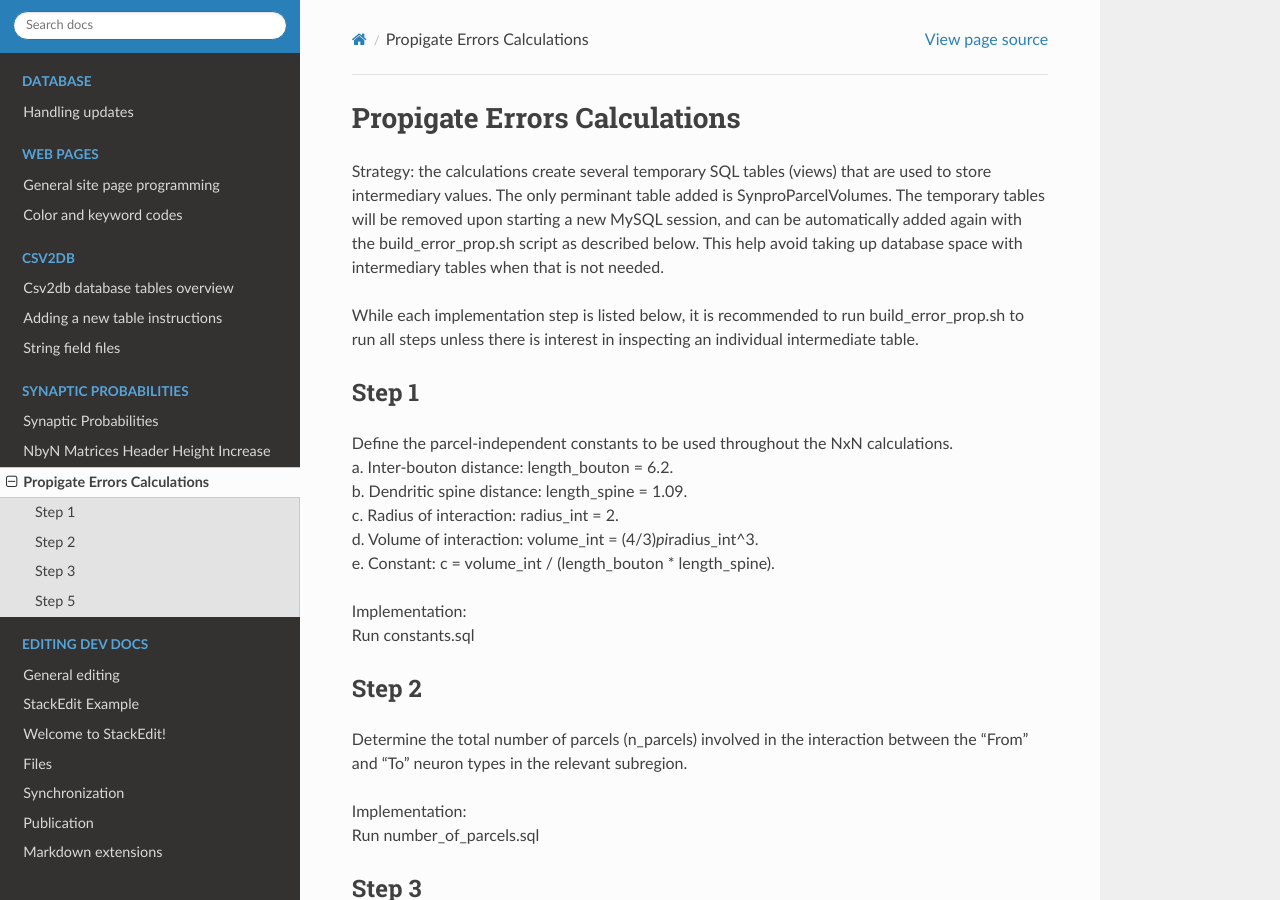
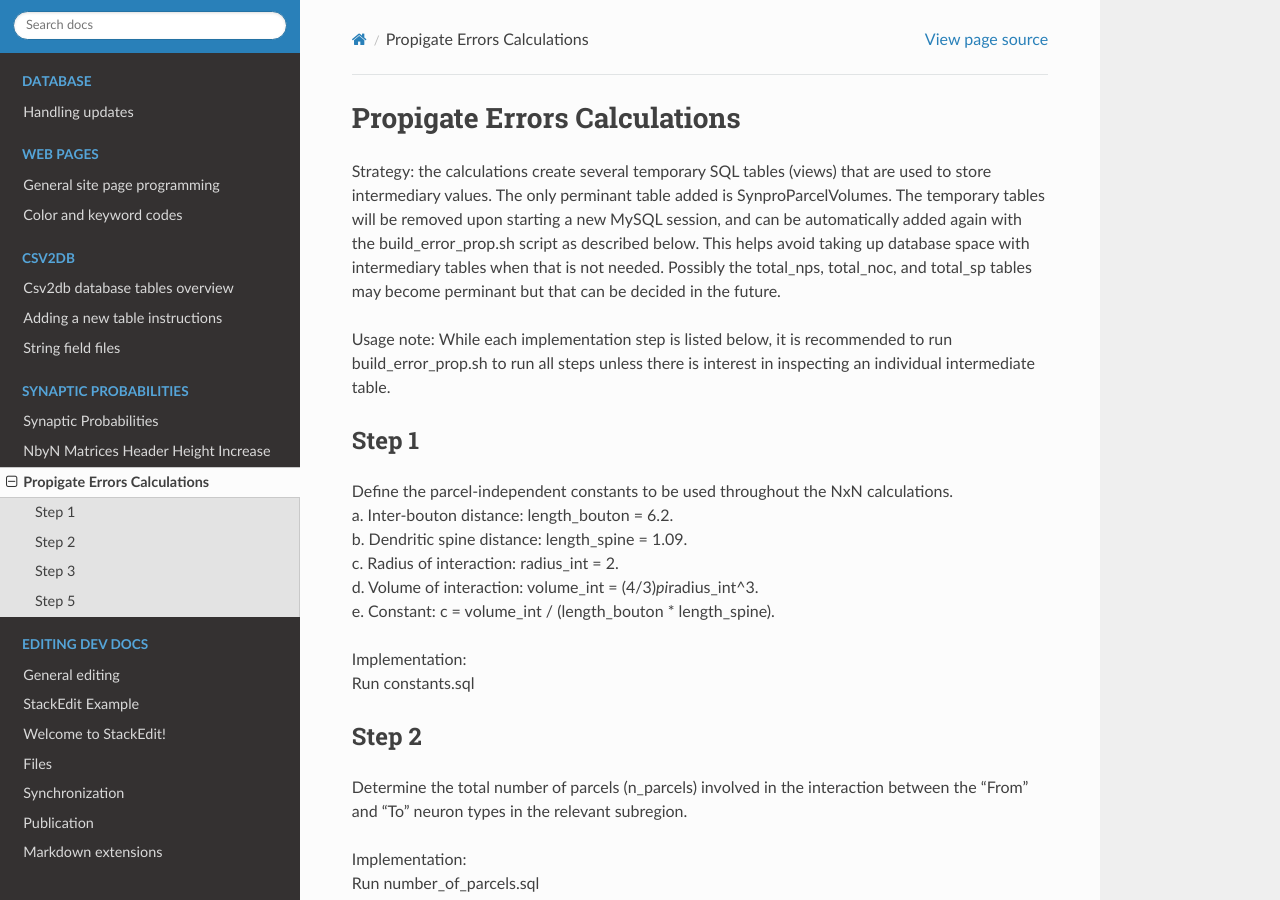
Before and after one commit to Hippocampome-Org/hco_dev_docs, a Sphinx documentation site: the page built from docs/synaptic_probabilities/propagate_errors.md, in a window 1280 px wide and 900 px high. Built offline with Sphinx 7.4.7 and the Read the Docs theme 2.0.0, drawn with Linux system fonts in a browser that asks for light colours.

Commit message:
1st version of full description

```diff
--- a/docs/synaptic_probabilities/propagate_errors.md
+++ b/docs/synaptic_probabilities/propagate_errors.md
@@ -5,10 +5,11 @@ Strategy: the calculations create several temporary SQL tables (views) that are
 used to store intermediary values. The only perminant table added is
 SynproParcelVolumes. The temporary tables will be removed upon starting a new
 MySQL session, and can be automatically added again with the build_error_prop.sh
-script as described below. This help avoid taking up database space with intermediary
-tables when that is not needed.
+script as described below. This helps avoid taking up database space with intermediary
+tables when that is not needed. Possibly the total_nps, total_noc, and total_sp
+tables may become perminant but that can be decided in the future.
 
-While each implementation step is listed below, it is recommended to run
+Usage note: While each implementation step is listed below, it is recommended to run
 build_error_prop.sh to run all steps unless there is interest in inspecting an
 individual intermediate table.
 
```
